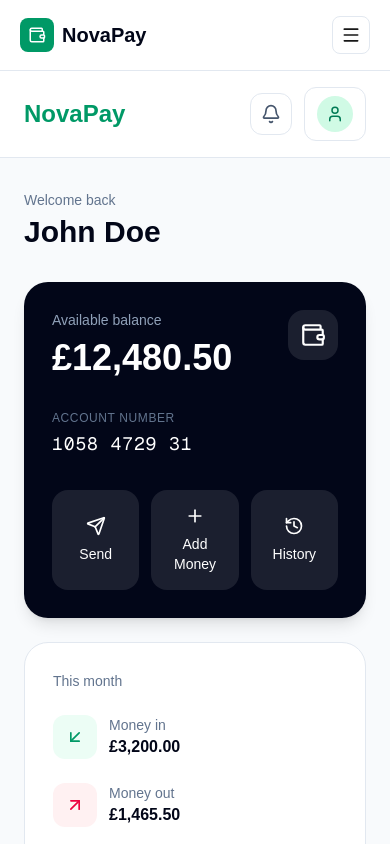
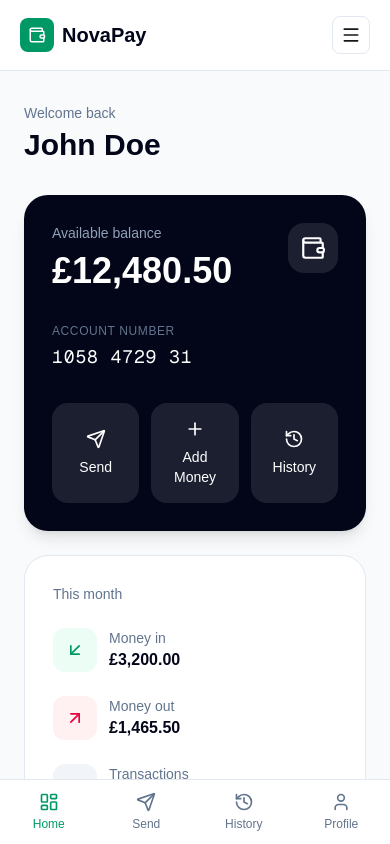
Before and after one commit to TM-Coder-A/fintech-app, a Next.js app: page /dashboard in a window 390 px wide. Shown: the top 844 px of the page. Built offline with nearby package versions, Linux system fonts and the light colour scheme.

Commit message:
Day 11 - clean app shell and add mobile navigation

```diff
--- a/app/(app)/dashboard/page.tsx
+++ b/app/(app)/dashboard/page.tsx
@@ -2,12 +2,10 @@ import Link from "next/link";
 import {
   ArrowDownLeft,
   ArrowUpRight,
-  Bell,
   CreditCard,
   History,
   Plus,
   Send,
-  User,
   Wallet,
 } from "lucide-react";
 
@@ -37,46 +35,7 @@ const transactions = [
 
 export default function DashboardPage() {
   return (
-    <main className="min-h-screen bg-slate-50">
-      <header className="border-b border-slate-200 bg-white">
-        <div className="mx-auto flex max-w-7xl items-center justify-between px-6 py-4">
-          <Link
-            href="/dashboard"
-            className="text-2xl font-bold text-emerald-600"
-          >
-            NovaPay
-          </Link>
-
-          <div className="flex items-center gap-3">
-            <button
-              type="button"
-              className="rounded-xl border border-slate-200 p-2.5 text-slate-600 hover:bg-slate-50"
-              aria-label="Notifications"
-            >
-              <Bell size={20} />
-            </button>
-
-            <Link
-              href="/profile"
-              className="flex items-center gap-3 rounded-xl border border-slate-200 px-3 py-2 hover:bg-slate-50"
-            >
-              <div className="flex h-9 w-9 items-center justify-center rounded-full bg-emerald-100 text-emerald-700">
-                <User size={18} />
-              </div>
-
-              <div className="hidden text-left sm:block">
-                <p className="text-sm font-semibold text-slate-900">
-                  John Doe
-                </p>
-                <p className="text-xs text-slate-500">
-                  Personal account
-                </p>
-              </div>
-            </Link>
-          </div>
-        </div>
-      </header>
-
+    <main>
       <div className="mx-auto max-w-7xl px-6 py-8">
         <div className="mb-8">
           <p className="text-sm text-slate-500">
@@ -149,7 +108,6 @@ export default function DashboardPage() {
             </p>
 
             <div className="mt-6 space-y-6">
-              <div className="flex items-center justify-between">
               <div className="flex items-center gap-3">
                 <div className="rounded-xl bg-emerald-50 p-3 text-emerald-600">
                   <ArrowDownLeft size={20} />
@@ -159,14 +117,13 @@ export default function DashboardPage() {
                   <p className="text-sm text-slate-500">
                     Money in
                   </p>
+
                   <p className="font-semibold text-slate-950">
                     £3,200.00
                   </p>
                 </div>
               </div>
-              </div>
 
-              <div className="flex items-center justify-between">
               <div className="flex items-center gap-3">
                 <div className="rounded-xl bg-rose-50 p-3 text-rose-600">
                   <ArrowUpRight size={20} />
@@ -176,14 +133,13 @@ export default function DashboardPage() {
                   <p className="text-sm text-slate-500">
                     Money out
                   </p>
+
                   <p className="font-semibold text-slate-950">
                     £1,465.50
                   </p>
                 </div>
               </div>
-              </div>
 
-              <div className="flex items-center justify-between">
               <div className="flex items-center gap-3">
                 <div className="rounded-xl bg-slate-100 p-3 text-slate-700">
                   <CreditCard size={20} />
@@ -193,10 +149,10 @@ export default function DashboardPage() {
                   <p className="text-sm text-slate-500">
                     Transactions
                   </p>
+
                   <p className="font-semibold text-slate-950">
                     18
                   </p>
-                  </div>
                 </div>
               </div>
             </div>
--- a/components/layout/AppShell.tsx
+++ b/components/layout/AppShell.tsx
@@ -1,6 +1,7 @@
 import { ReactNode } from "react";
 import Sidebar from "./Sidebar";
 import MobileHeader from "./MobileHeader";
+import MobileBottomNav from "./MobileBottomNav";
 
 interface AppShellProps {
   children: ReactNode;
@@ -16,7 +17,11 @@ export default function AppShell({
       <div className="min-w-0 flex-1">
         <MobileHeader />
 
-        {children}
+        <div className="pb-20 lg:pb-0">
+          {children}
+        </div>
+
+        <MobileBottomNav />
       </div>
     </div>
   );
--- /dev/null
+++ b/components/layout/MobileBottomNav.tsx
@@ -0,0 +1,65 @@
+"use client";
+
+import Link from "next/link";
+import { usePathname } from "next/navigation";
+import {
+  LayoutDashboard,
+  Send,
+  History,
+  User,
+} from "lucide-react";
+
+const navItems = [
+  {
+    href: "/dashboard",
+    label: "Home",
+    icon: LayoutDashboard,
+  },
+  {
+    href: "/transfer",
+    label: "Send",
+    icon: Send,
+  },
+  {
+    href: "/transactions",
+    label: "History",
+    icon: History,
+  },
+  {
+    href: "/profile",
+    label: "Profile",
+    icon: User,
+  },
+];
+
+export default function MobileBottomNav() {
+  const pathname = usePathname();
+
+  return (
+    <nav className="fixed bottom-0 left-0 right-0 z-40 border-t border-slate-200 bg-white lg:hidden">
+      <div className="grid grid-cols-4">
+        {navItems.map((item) => {
+          const Icon = item.icon;
+          const active = pathname === item.href;
+
+          return (
+            <Link
+              key={item.href}
+              href={item.href}
+              className={
+                active
+                  ? "flex flex-col items-center gap-1 px-2 py-3 text-emerald-600"
+                  : "flex flex-col items-center gap-1 px-2 py-3 text-slate-500"
+              }
+            >
+              <Icon size={20} />
+              <span className="text-xs font-medium">
+                {item.label}
+              </span>
+            </Link>
+          );
+        })}
+      </div>
+    </nav>
+  );
+}
```
Lines whose indentation alone changed are shown as unchanged.
